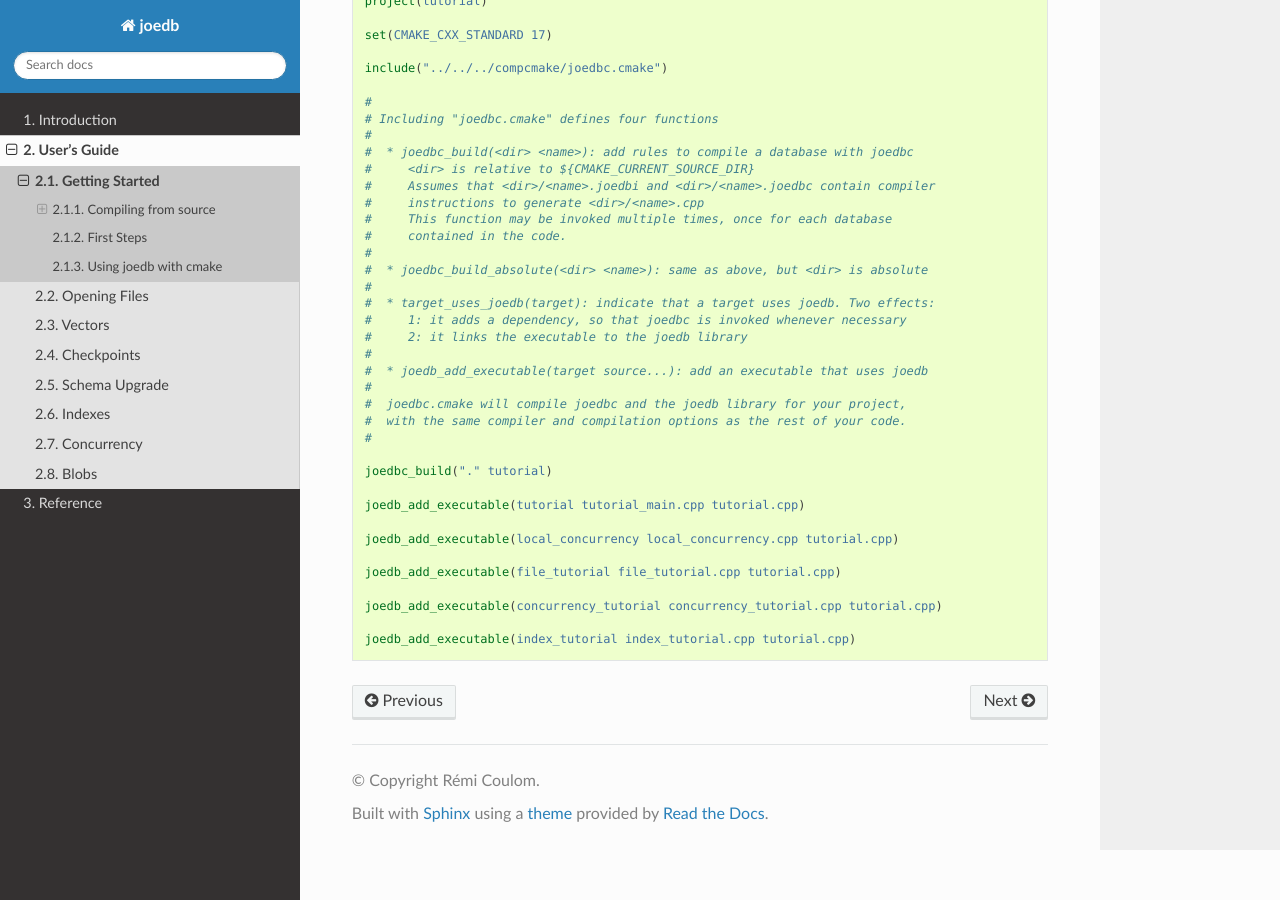
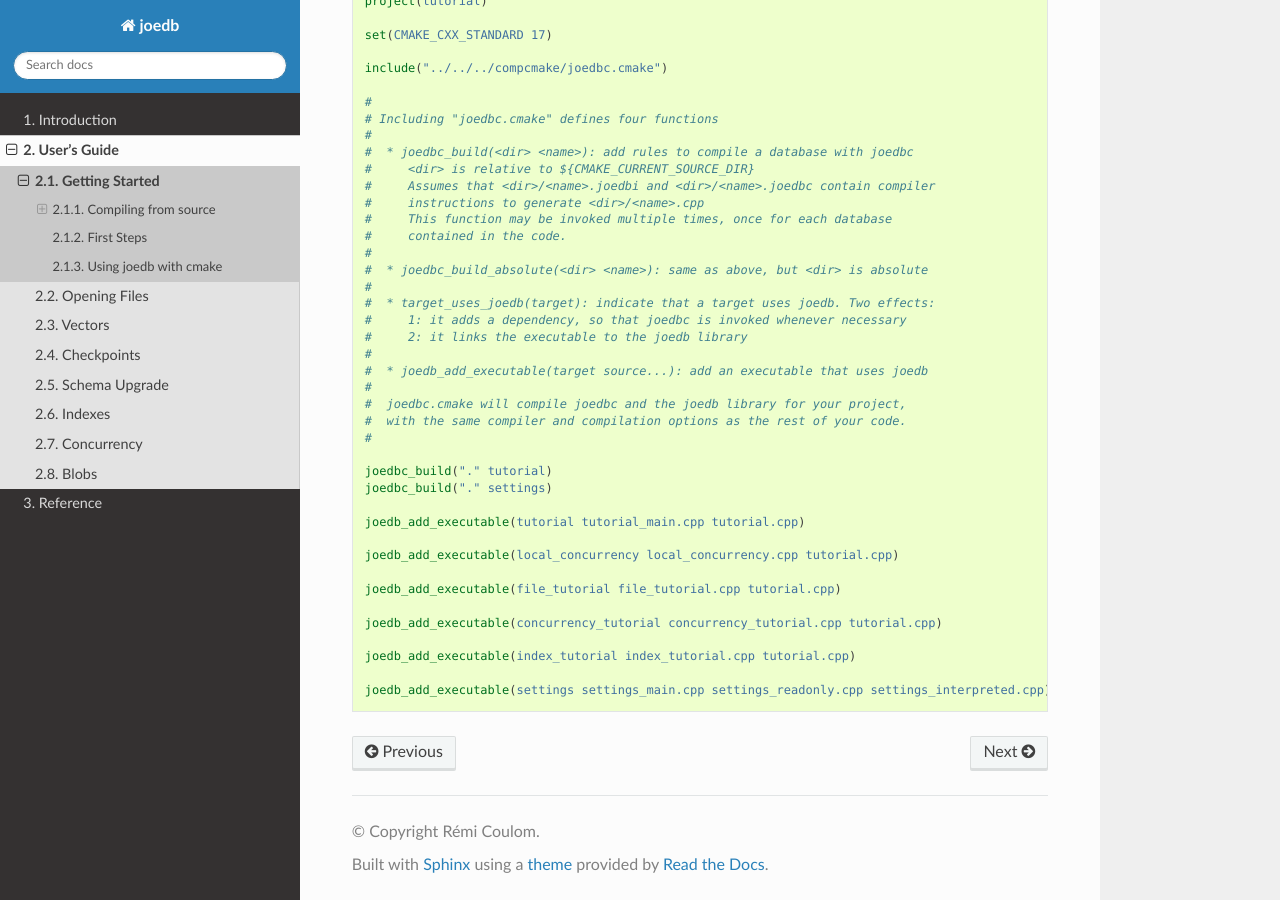
Before and after one commit to Remi-Coulom/joedb, a Sphinx documentation site: the page built from doc/source/getting_started.rst, in a window 1280 px wide and 900 px high, scrolled down 2063 px. Built offline with Sphinx 7.4.7 and the Read the Docs theme 2.0.0, drawn with Linux system fonts in a browser that asks for light colours; formulas are drawn with MathJax 3.

Commit message:
settings

```diff
--- a/doc/source/tutorial/CMakeLists.txt
+++ b/doc/source/tutorial/CMakeLists.txt
@@ -30,6 +30,7 @@
 #
 
 joedbc_build("." tutorial)
+joedbc_build("." settings)
 
 joedb_add_executable(tutorial tutorial_main.cpp tutorial.cpp)
 
@@ -40,3 +41,5 @@
 joedb_add_executable(concurrency_tutorial concurrency_tutorial.cpp tutorial.cpp)
 
 joedb_add_executable(index_tutorial index_tutorial.cpp tutorial.cpp)
+
+joedb_add_executable(settings settings_main.cpp settings_readonly.cpp settings_interpreted.cpp)
```
Also changed, not shown: 6 other files.
